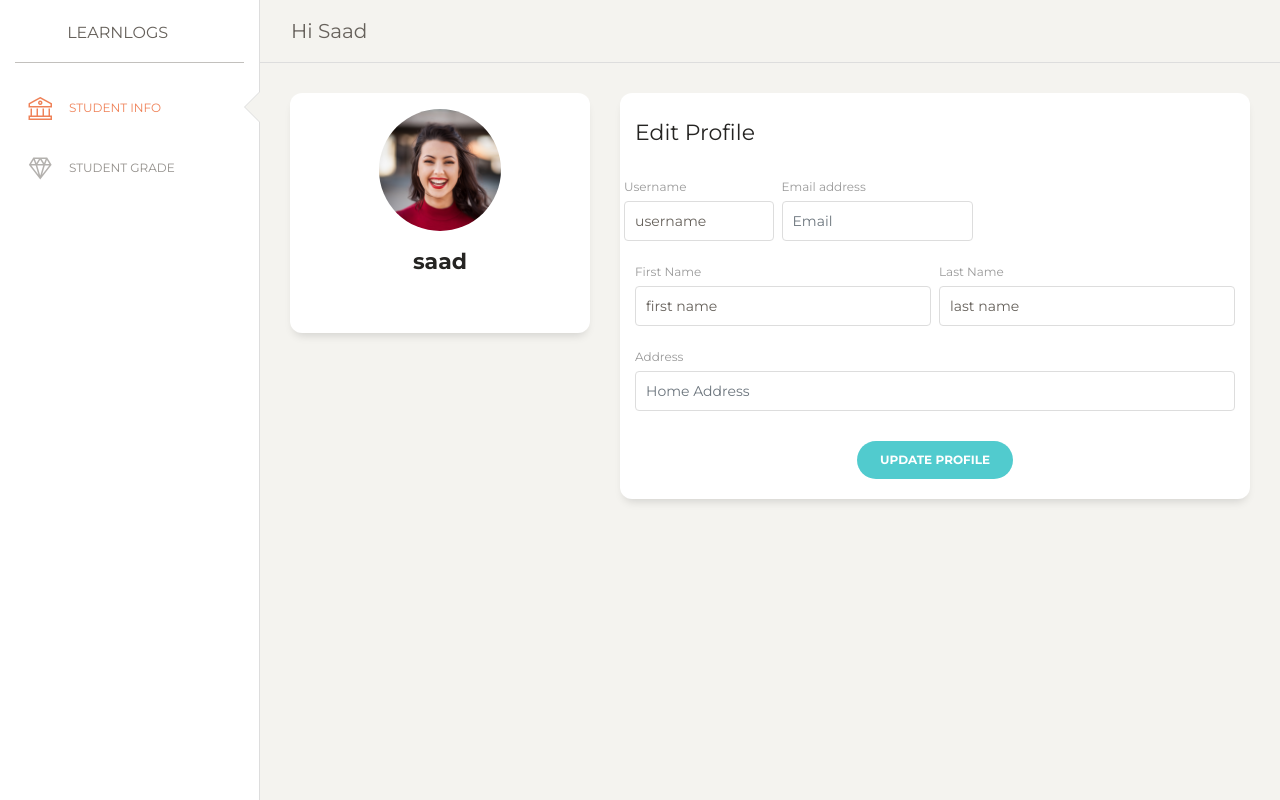
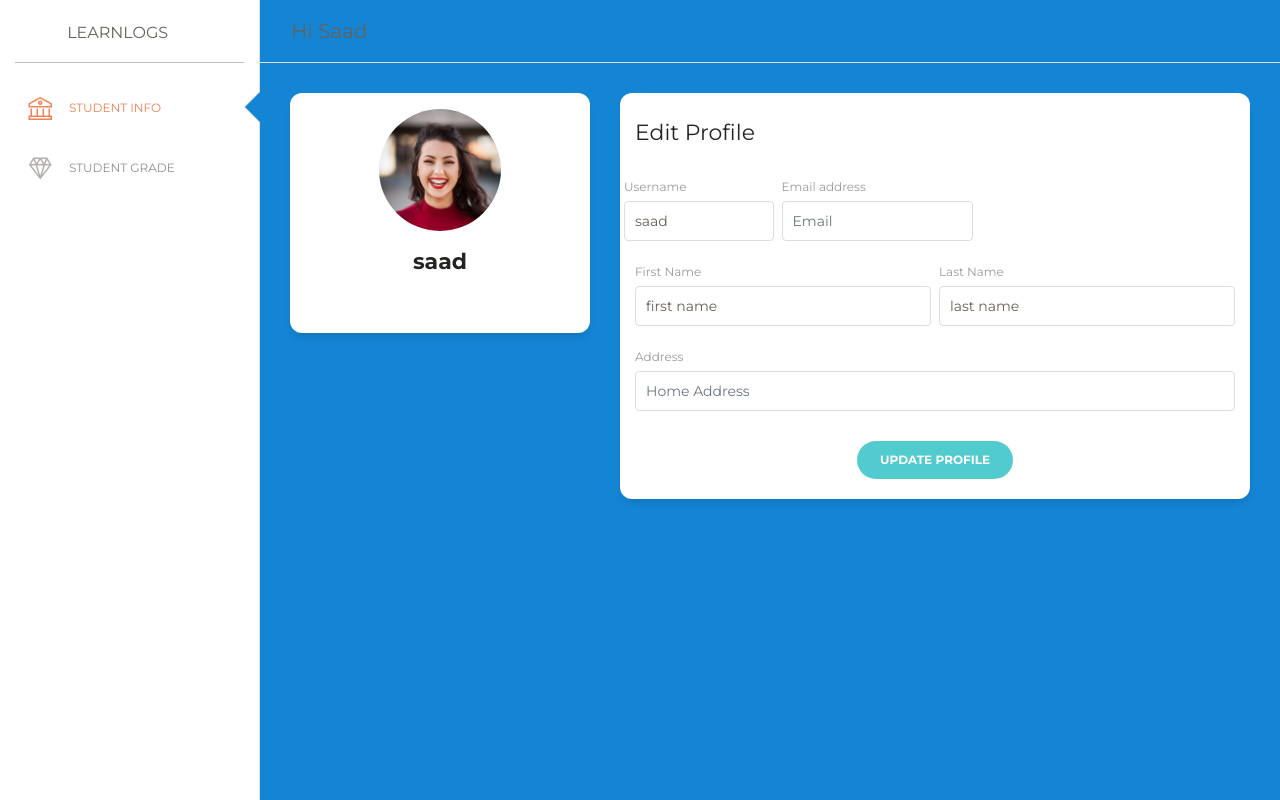
Before and after one commit to muhamedhaamdy/LearnLogs, a Flask app: page /profile1/1 in a window 1280 px wide. Run offline with Flask 3, Linux system fonts and the light colour scheme; a user stored in the database is signed in; some libraries are stand-ins or nearby versions.

Commit message:
edit background color

```diff
--- a/learnlogs/static/assets/css/paper-dashboard.css
+++ b/learnlogs/static/assets/css/paper-dashboard.css
@@ -3340,7 +3340,7 @@ License - nucleoapp.com/license/
   position: relative;
   float: right;
   width: calc(100% - 260px);
-  background-color: #f4f3ef;
+  background-color: #1484d4;
   transition: all 0.5s cubic-bezier(0.685, 0.0473, 0.346, 1); }
   .main-panel > .content {
     padding: 0 30px 30px;
@@ -4133,7 +4133,7 @@ License - nucleoapp.com/license/
     transition: opacity 150ms ease-in; }
   .sidebar .sidebar-wrapper li.active > a:not([data-toggle="collapse"]):after,
   .sidebar .sidebar-wrapper li.active > [data-toggle="collapse"] + div .nav li:after {
-    border-right: 17px solid #f4f3ef;
+    border-right: 17px solid #1484d4;
     border-top: 17px solid transparent;
     border-bottom: 17px solid transparent;
     content: "";
--- a/learnlogs/templates/profile1.html
+++ b/learnlogs/templates/profile1.html
@@ -99,7 +99,7 @@
                     <div class="col-md-3 px-1">
                       <div class="form-group">
                         <label>Username</label>
-                        <input type="text" class="form-control" placeholder="Username" value="username">
+                        <input type="text" class="form-control" placeholder="Username" value="{{student.student_name  }}">
                       </div>
                     </div>
                     <div class="col-md-4 pl-1">
```
